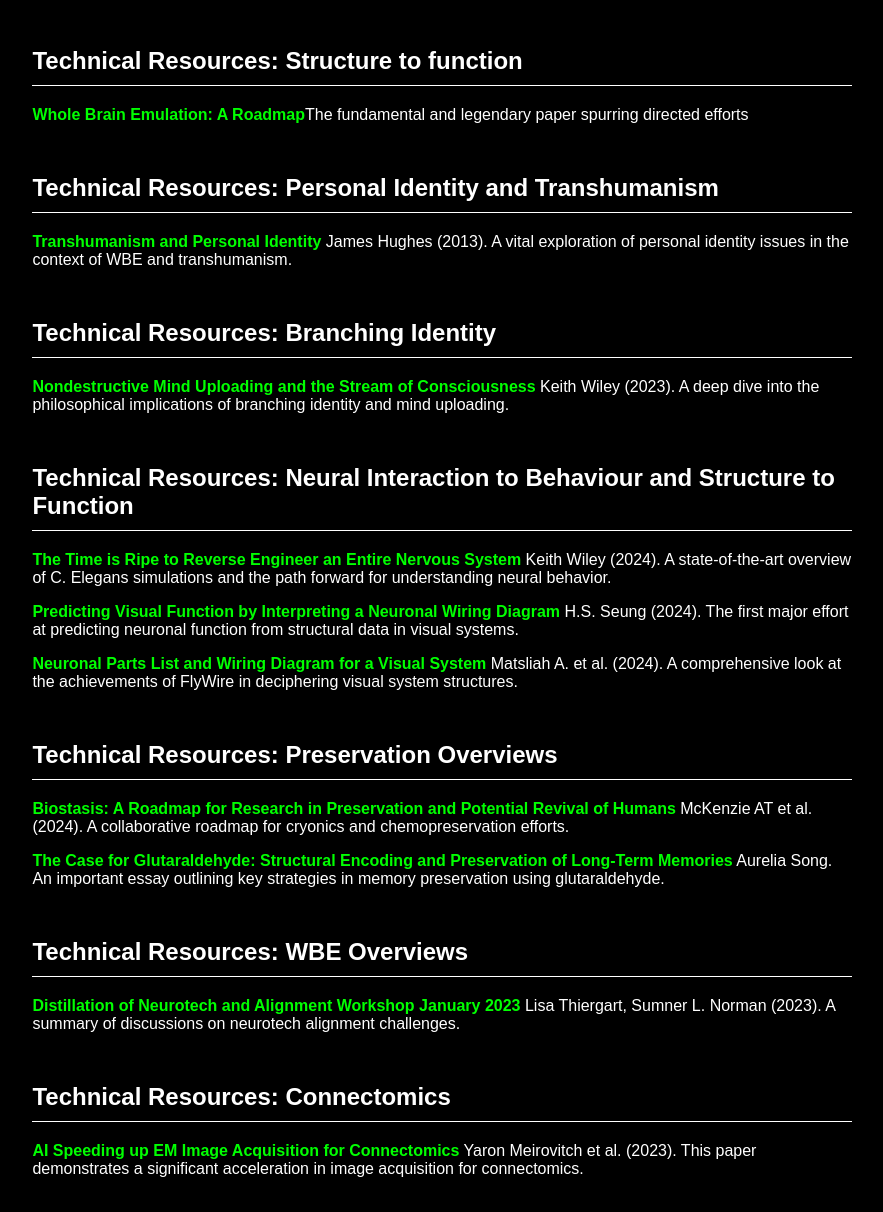
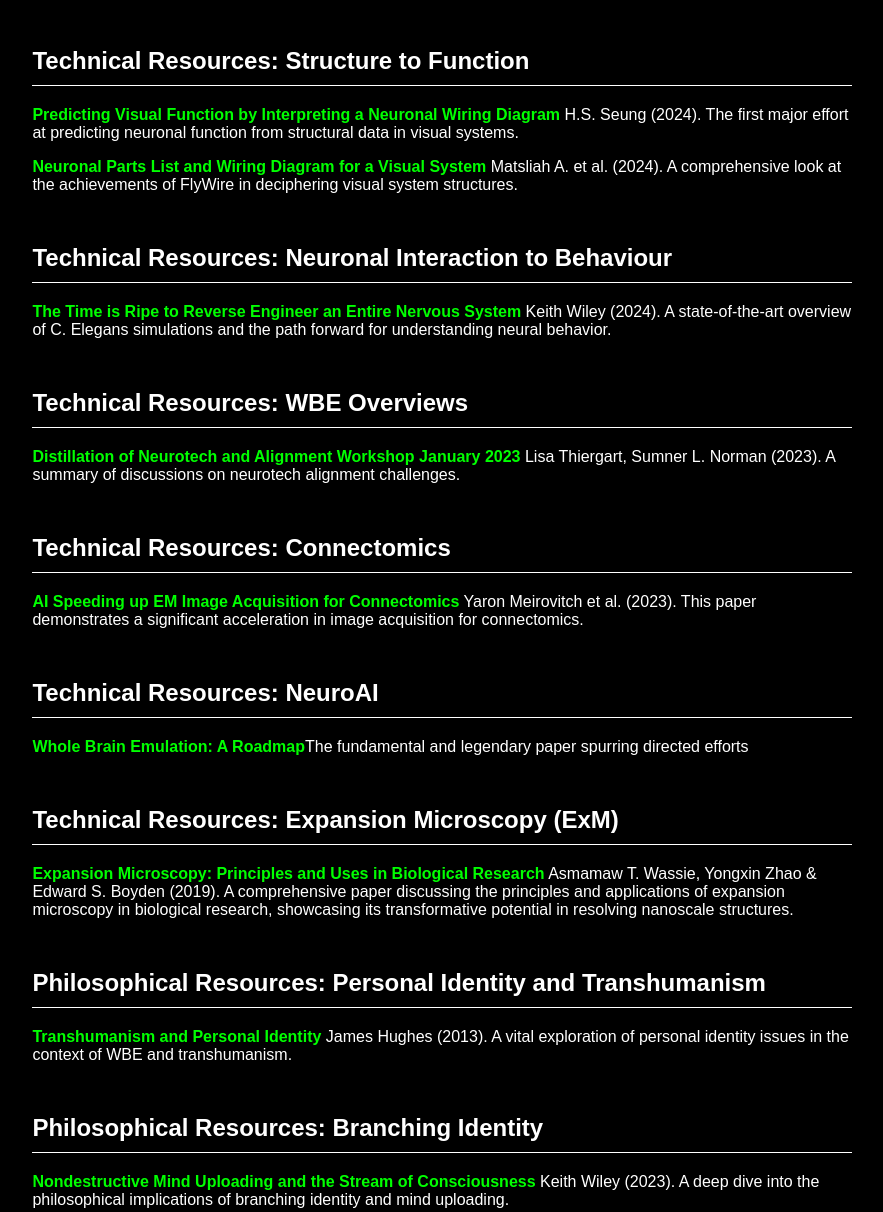
Before and after one commit to UIRI-ORG/os, a plain HTML site: page wbe.html in a window 1280 px wide. Shown: the part 989-2201 px from the top of the page, without its empty margins (198-1081 px from the left). Drawn offline with Linux system fonts and the light colour scheme.

Commit message:
formatting

```diff
--- a/wbe.html
+++ b/wbe.html
@@ -152,33 +152,17 @@
             <p><a href="https://www.fhi.ox.ac.uk/brain-emulation-roadmap-report.pdf" target="_blank"><strong>Whole Brain Emulation: A Roadmap</strong></a>The fundamental and legendary paper spurring directed efforts</p>
         </div>
 
-           <div class="section">
-            <h2 class="section-title">Technical Resources: Structure to function</h2>
-            <p><a href="https://www.fhi.ox.ac.uk/brain-emulation-roadmap-report.pdf" target="_blank"><strong>Whole Brain Emulation: A Roadmap</strong></a>The fundamental and legendary paper spurring directed efforts</p>
-        </div>
-
-        <div class="section">
-    <h2 class="section-title">Technical Resources: Personal Identity and Transhumanism</h2>
-    <p><a href="https://www.wiley.com/en-us/The+Transhumanist+Reader%3A+Classical+and+Contemporary+Essays+on+the+Science%2C+Technology%2C+and+Philosophy+of+the+Human+Future-p-9781118334317" target="_blank"><strong>Transhumanism and Personal Identity</strong></a> James Hughes (2013). A vital exploration of personal identity issues in the context of WBE and transhumanism.</p>
-</div>
-
 <div class="section">
-    <h2 class="section-title">Technical Resources: Branching Identity</h2>
-    <p><a href="https://carboncopies.org/Resources/Writing/2023_NondestructuveMU/Post/" target="_blank"><strong>Nondestructive Mind Uploading and the Stream of Consciousness</strong></a> Keith Wiley (2023). A deep dive into the philosophical implications of branching identity and mind uploading.</p>
-</div>
-
-<div class="section">
-    <h2 class="section-title">Technical Resources: Neural Interaction to Behaviour and Structure to Function</h2>
-    <p><a href="https://arxiv.org/abs/2308.06578" target="_blank"><strong>The Time is Ripe to Reverse Engineer an Entire Nervous System</strong></a> Keith Wiley (2024). A state-of-the-art overview of C. Elegans simulations and the path forward for understanding neural behavior.</p>
+    <h2 class="section-title">Technical Resources: Structure to Function</h2>
     <p><a href="https://doi.org/10.1038/s41586-024-07953-5" target="_blank"><strong>Predicting Visual Function by Interpreting a Neuronal Wiring Diagram</strong></a> H.S. Seung (2024). The first major effort at predicting neuronal function from structural data in visual systems.</p>
     <p><a href="https://doi.org/10.1038/s41586-024-07981-1" target="_blank"><strong>Neuronal Parts List and Wiring Diagram for a Visual System</strong></a> Matsliah A. et al. (2024). A comprehensive look at the achievements of FlyWire in deciphering visual system structures.</p>
 </div>
 
-<div class="section">
-    <h2 class="section-title">Technical Resources: Preservation Overviews</h2>
-    <p><a href="https://doi.org/10.3390/brainsci14090942" target="_blank"><strong>Biostasis: A Roadmap for Research in Preservation and Potential Revival of Humans</strong></a> McKenzie AT et al. (2024). A collaborative roadmap for cryonics and chemopreservation efforts.</p>
-    <p><a href="https://nectome.com/the-case-for-glutaraldehyde-structural-encoding-and-preservation-of-long-term-memories/" target="_blank"><strong>The Case for Glutaraldehyde: Structural Encoding and Preservation of Long-Term Memories</strong></a> Aurelia Song. An important essay outlining key strategies in memory preservation using glutaraldehyde.</p>
-</div>
+  <div class="section">
+            <h2 class="section-title">Technical Resources: Neuronal Interaction to Behaviour</h2>
+            <p><a href="https://arxiv.org/abs/2308.06578" target="_blank"><strong>The Time is Ripe to Reverse Engineer an Entire Nervous System</strong></a> Keith Wiley (2024). A state-of-the-art overview of C. Elegans simulations and the path forward for understanding neural behavior.</p>
+        </div>
+
 
 <div class="section">
     <h2 class="section-title">Technical Resources: WBE Overviews</h2>
@@ -196,10 +180,20 @@
             <p><a href="https://www.fhi.ox.ac.uk/brain-emulation-roadmap-report.pdf" target="_blank"><strong>Whole Brain Emulation: A Roadmap</strong></a>The fundamental and legendary paper spurring directed efforts</p>
         </div>
 
-    <div class="section">
-            <h2 class="section-title">Technical Resources: ExM</h2>
-            <p><a href="https://www.fhi.ox.ac.uk/brain-emulation-roadmap-report.pdf" target="_blank"><strong>Whole Brain Emulation: A Roadmap</strong></a>The fundamental and legendary paper spurring directed efforts</p>
-        </div>
+            <div class="section">
+    <h2 class="section-title">Technical Resources: Expansion Microscopy (ExM)</h2>
+    <p><a href="https://www.nature.com/articles/s41592-018-0219-4" target="_blank"><strong>Expansion Microscopy: Principles and Uses in Biological Research</strong></a> Asmamaw T. Wassie, Yongxin Zhao & Edward S. Boyden (2019). A comprehensive paper discussing the principles and applications of expansion microscopy in biological research, showcasing its transformative potential in resolving nanoscale structures.</p>
+</div>
+
+            <div class="section">
+    <h2 class="section-title">Philosophical Resources: Personal Identity and Transhumanism</h2>
+    <p><a href="https://www.wiley.com/en-us/The+Transhumanist+Reader%3A+Classical+and+Contemporary+Essays+on+the+Science%2C+Technology%2C+and+Philosophy+of+the+Human+Future-p-9781118334317" target="_blank"><strong>Transhumanism and Personal Identity</strong></a> James Hughes (2013). A vital exploration of personal identity issues in the context of WBE and transhumanism.</p>
+</div>
+
+<div class="section">
+    <h2 class="section-title">Philosophical Resources: Branching Identity</h2>
+    <p><a href="https://carboncopies.org/Resources/Writing/2023_NondestructuveMU/Post/" target="_blank"><strong>Nondestructive Mind Uploading and the Stream of Consciousness</strong></a> Keith Wiley (2023). A deep dive into the philosophical implications of branching identity and mind uploading.</p>
+</div>
 
 <h3>COMP NEURO AND NEUROAI PROJECTS/ORGS/LABS</h3>
     <ul>
```
